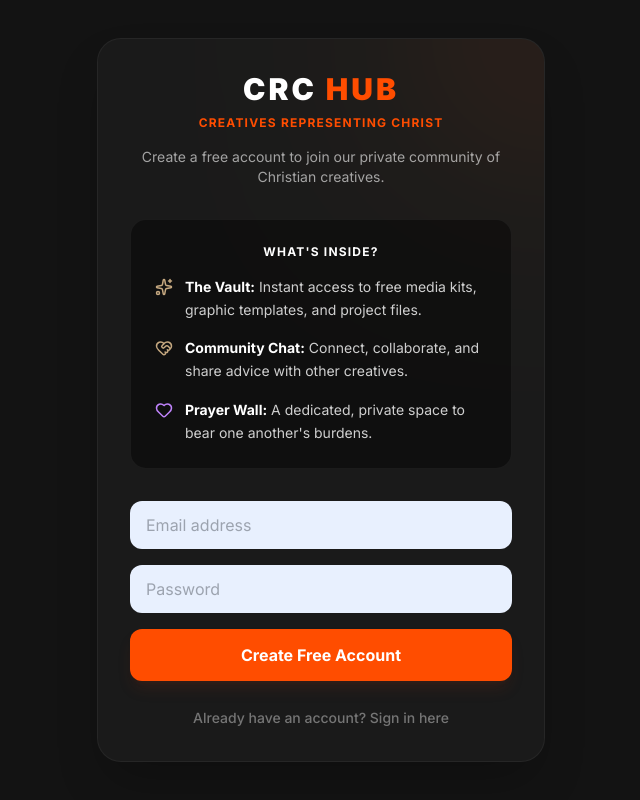
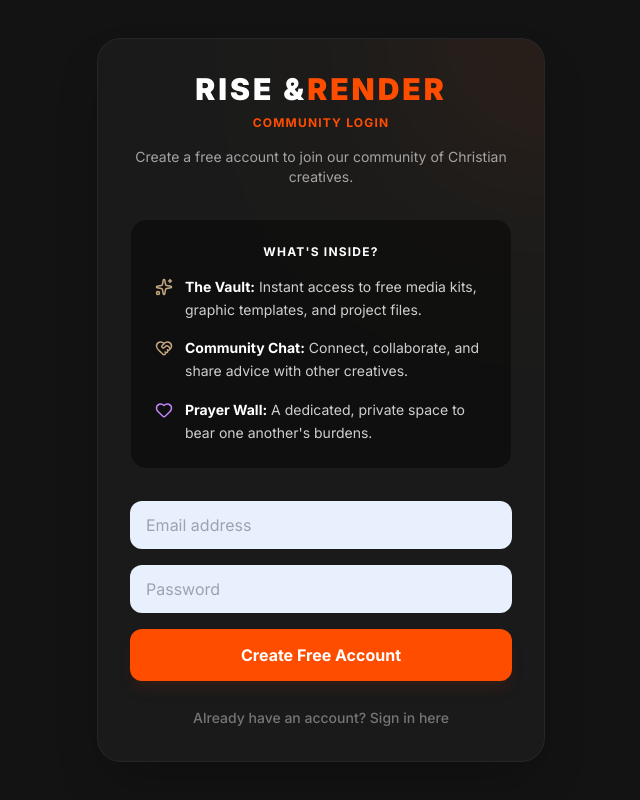
Before and after one commit to mikemillermedia/riseandrendercrc, a React (Vite) app: page /login in a window 1280 px wide. Shown: the whole page, without its empty margins (319-959 px from the left). Built offline with nearby package versions, Linux system fonts and the light colour scheme; no server answers.

Commit message:
Update Login.tsx

```diff
--- a/Login.tsx
+++ b/Login.tsx
@@ -56,10 +56,10 @@ export default function Login() {
         <div className="absolute -top-32 -right-32 w-64 h-64 bg-[#ff4d00] rounded-full mix-blend-screen filter blur-[100px] opacity-10" />
 
         <div className="text-center mb-8 relative z-10">
-          <h1 className="text-3xl font-black text-white uppercase tracking-widest">CRC <span className="text-[#ff4d00]">Hub</span></h1>
-          <p className="text-[#ff4d00] font-bold text-xs tracking-widest mt-2 uppercase">Creatives Representing Christ</p>
+          <h1 className="text-3xl font-black text-white uppercase tracking-widest">RISE &<span className="text-[#ff4d00]">RENDER</span></h1>
+          <p className="text-[#ff4d00] font-bold text-xs tracking-widest mt-2 uppercase">Community Login</p>
           <p className="text-white/60 mt-4 text-sm">
-            {isSignUp ? "Create a free account to join our private community of Christian creatives." : "Welcome back! Sign in to access the community."}
+            {isSignUp ? "Create a free account to join our community of Christian creatives." : "Welcome back! Sign in to access the community."}
           </p>
         </div>
 
```
